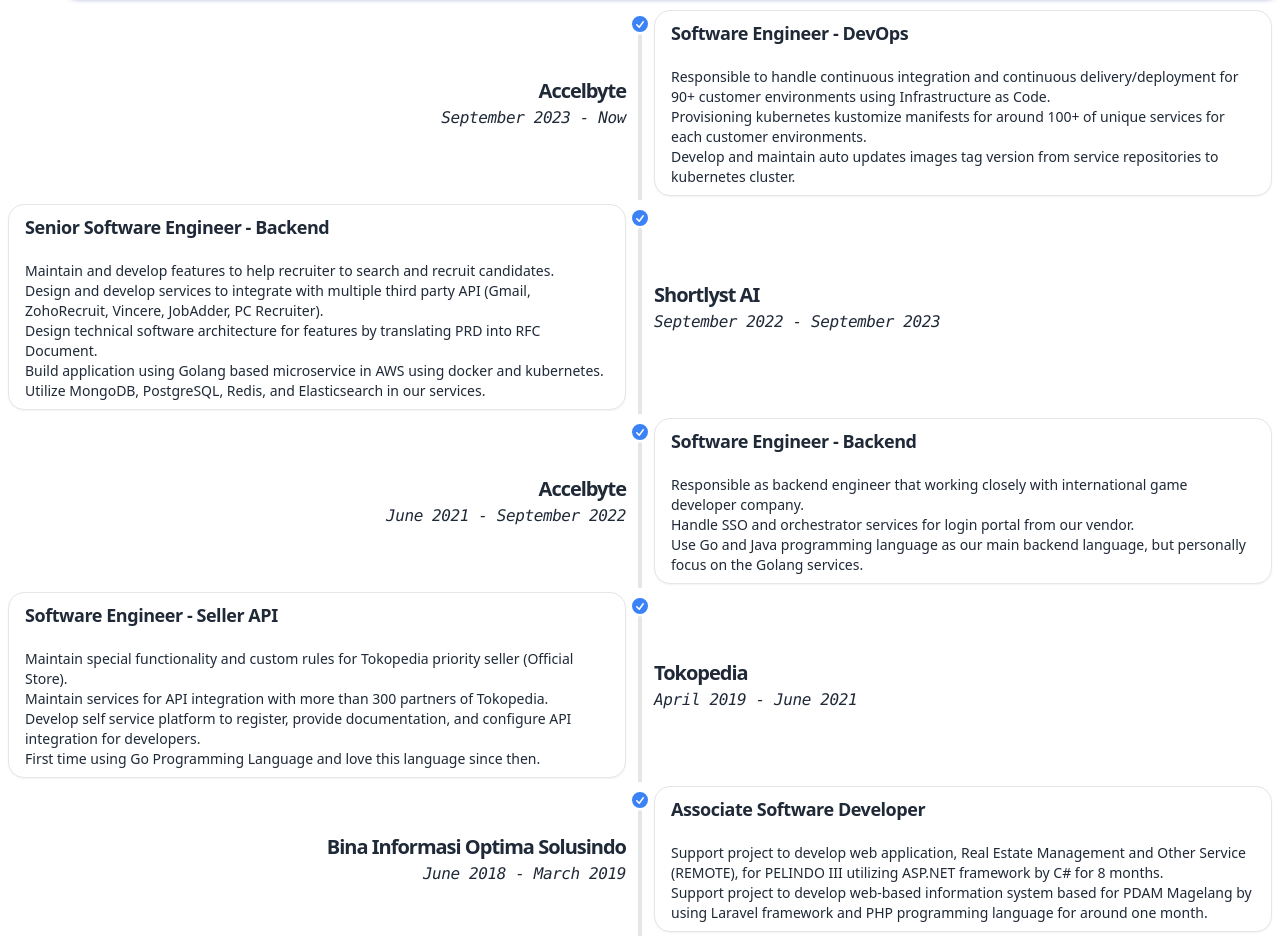
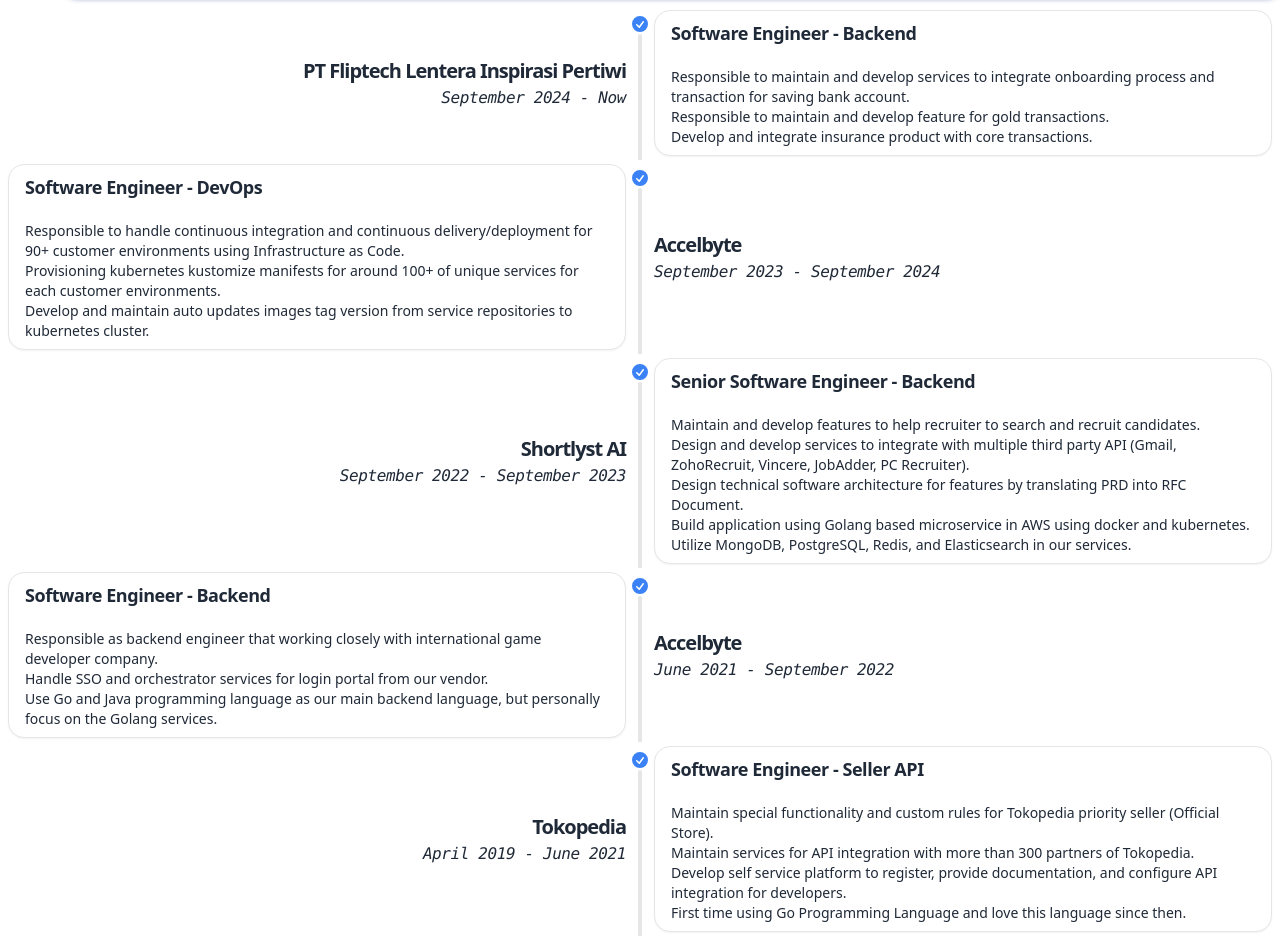
Before and after one commit to dewzzjr/dewzzjr.github.io, a website: page index.html in a window 1280 px wide. Shown: the part 898-1837 px from the top of the page. Drawn offline with Linux system fonts and the light colour scheme.

Commit message:
feat: update new job

```diff
--- a/index.html
+++ b/index.html
@@ -108,17 +108,45 @@
                     <path fill-rule="evenodd" clip-rule="evenodd" d="M10 18a8 8 0 100-16 8 8 0 000 16zm3.857-9.809a.75.75 0 00-1.214-.882l-3.483 4.79-1.88-1.88a.75.75 0 10-1.06 1.061l2.5 2.5a.75.75 0 001.137-.089l4-5.5z"/>
                   </svg>
                 </div>
-                <div class="timeline-start md:text-end text-start tooltip md:tooltip-bottom hover:tooltip-open" data-tip="7 months">
+                <div class="timeline-start md:text-end text-start tooltip md:tooltip-bottom hover:tooltip-open" data-tip="11 months">
+                  <h2 class="font-bold tracking-tighter text-xl print:text-lg">
+                    PT Fliptech Lentera Inspirasi Pertiwi
+                  </h2>
+                  <time class="italic font-mono tracking-tight">
+                    September 2024
+                    -
+                    Now
+                  </time>
+                </div>
+                <div class="timeline-box timeline-end text-start">
+                  <h3 class="font-bold tracking-tight text-lg print:text-base text-nowrap">
+                    Software Engineer - Backend
+                  </h3>
+                  <p class="text-sm whitespace-pre-line">
+                    Responsible to maintain and develop services to integrate onboarding process and transaction for saving bank account.
+Responsible to maintain and develop feature for gold transactions.
+Develop and integrate insurance product with core transactions.
+                  </p>
+                </div>
+                <hr />
+              </li>
+              <li>
+                <div class="timeline-middle text-blue-500">
+                  <svg xmlns="http://www.w3.org/2000/svg" viewBox="0 0 20 20" fill="currentColor" class="h-5 w-5">
+                    <path fill-rule="evenodd" clip-rule="evenodd" d="M10 18a8 8 0 100-16 8 8 0 000 16zm3.857-9.809a.75.75 0 00-1.214-.882l-3.483 4.79-1.88-1.88a.75.75 0 10-1.06 1.061l2.5 2.5a.75.75 0 001.137-.089l4-5.5z"/>
+                  </svg>
+                </div>
+                <div class="md:timeline-end text-start timeline-start tooltip md:tooltip-bottom hover:tooltip-open" data-tip="1 year">
                   <h2 class="font-bold tracking-tighter text-xl print:text-lg">
                     Accelbyte
                   </h2>
                   <time class="italic font-mono tracking-tight">
                     September 2023
                     -
-                    Now
+                    September 2024
                   </time>
                 </div>
-                <div class="timeline-box timeline-end text-start">
+                <div class="timeline-box md:timeline-start timeline-end">
                   <h3 class="font-bold tracking-tight text-lg print:text-base text-nowrap">
                     Software Engineer - DevOps
                   </h3>
@@ -136,7 +164,7 @@
                     <path fill-rule="evenodd" clip-rule="evenodd" d="M10 18a8 8 0 100-16 8 8 0 000 16zm3.857-9.809a.75.75 0 00-1.214-.882l-3.483 4.79-1.88-1.88a.75.75 0 10-1.06 1.061l2.5 2.5a.75.75 0 001.137-.089l4-5.5z"/>
                   </svg>
                 </div>
-                <div class="md:timeline-end text-start timeline-start tooltip md:tooltip-bottom hover:tooltip-open" data-tip="1 year">
+                <div class="timeline-start md:text-end text-start tooltip md:tooltip-bottom hover:tooltip-open" data-tip="1 year">
                   <h2 class="font-bold tracking-tighter text-xl print:text-lg">
                     Shortlyst AI
                   </h2>
@@ -146,7 +174,7 @@
                     September 2023
                   </time>
                 </div>
-                <div class="timeline-box md:timeline-start timeline-end">
+                <div class="timeline-box timeline-end text-start">
                   <h3 class="font-bold tracking-tight text-lg print:text-base text-nowrap">
                     Senior Software Engineer - Backend
                   </h3>
@@ -166,7 +194,7 @@
                     <path fill-rule="evenodd" clip-rule="evenodd" d="M10 18a8 8 0 100-16 8 8 0 000 16zm3.857-9.809a.75.75 0 00-1.214-.882l-3.483 4.79-1.88-1.88a.75.75 0 10-1.06 1.061l2.5 2.5a.75.75 0 001.137-.089l4-5.5z"/>
                   </svg>
                 </div>
-                <div class="timeline-start md:text-end text-start tooltip md:tooltip-bottom hover:tooltip-open" data-tip="1 year 3 months">
+                <div class="md:timeline-end text-start timeline-start tooltip md:tooltip-bottom hover:tooltip-open" data-tip="1 year 3 months">
                   <h2 class="font-bold tracking-tighter text-xl print:text-lg">
                     Accelbyte
                   </h2>
@@ -176,7 +204,7 @@
                     September 2022
                   </time>
                 </div>
-                <div class="timeline-box timeline-end text-start">
+                <div class="timeline-box md:timeline-start timeline-end">
                   <h3 class="font-bold tracking-tight text-lg print:text-base text-nowrap">
                     Software Engineer - Backend
                   </h3>
@@ -194,7 +222,7 @@
                     <path fill-rule="evenodd" clip-rule="evenodd" d="M10 18a8 8 0 100-16 8 8 0 000 16zm3.857-9.809a.75.75 0 00-1.214-.882l-3.483 4.79-1.88-1.88a.75.75 0 10-1.06 1.061l2.5 2.5a.75.75 0 001.137-.089l4-5.5z"/>
                   </svg>
                 </div>
-                <div class="md:timeline-end text-start timeline-start tooltip md:tooltip-bottom hover:tooltip-open" data-tip="2 years 2 months">
+                <div class="timeline-start md:text-end text-start tooltip md:tooltip-bottom hover:tooltip-open" data-tip="2 years 2 months">
                   <h2 class="font-bold tracking-tighter text-xl print:text-lg">
                     Tokopedia
                   </h2>
@@ -204,7 +232,7 @@
                     June 2021
                   </time>
                 </div>
-                <div class="timeline-box md:timeline-start timeline-end">
+                <div class="timeline-box timeline-end text-start">
                   <h3 class="font-bold tracking-tight text-lg print:text-base text-nowrap">
                     Software Engineer - Seller API
                   </h3>
@@ -223,7 +251,7 @@
                     <path fill-rule="evenodd" clip-rule="evenodd" d="M10 18a8 8 0 100-16 8 8 0 000 16zm3.857-9.809a.75.75 0 00-1.214-.882l-3.483 4.79-1.88-1.88a.75.75 0 10-1.06 1.061l2.5 2.5a.75.75 0 001.137-.089l4-5.5z"/>
                   </svg>
                 </div>
-                <div class="timeline-start md:text-end text-start tooltip md:tooltip-bottom hover:tooltip-open" data-tip="9 months">
+                <div class="md:timeline-end text-start timeline-start tooltip md:tooltip-bottom hover:tooltip-open" data-tip="9 months">
                   <h2 class="font-bold tracking-tighter text-xl print:text-lg">
                     Bina Informasi Optima Solusindo
                   </h2>
@@ -233,7 +261,7 @@
                     March 2019
                   </time>
                 </div>
-                <div class="timeline-box timeline-end text-start">
+                <div class="timeline-box md:timeline-start timeline-end">
                   <h3 class="font-bold tracking-tight text-lg print:text-base text-nowrap">
                     Associate Software Developer
                   </h3>
```
Also changed, not shown: curiculum-vitae.yaml (+9 -0 lines).
